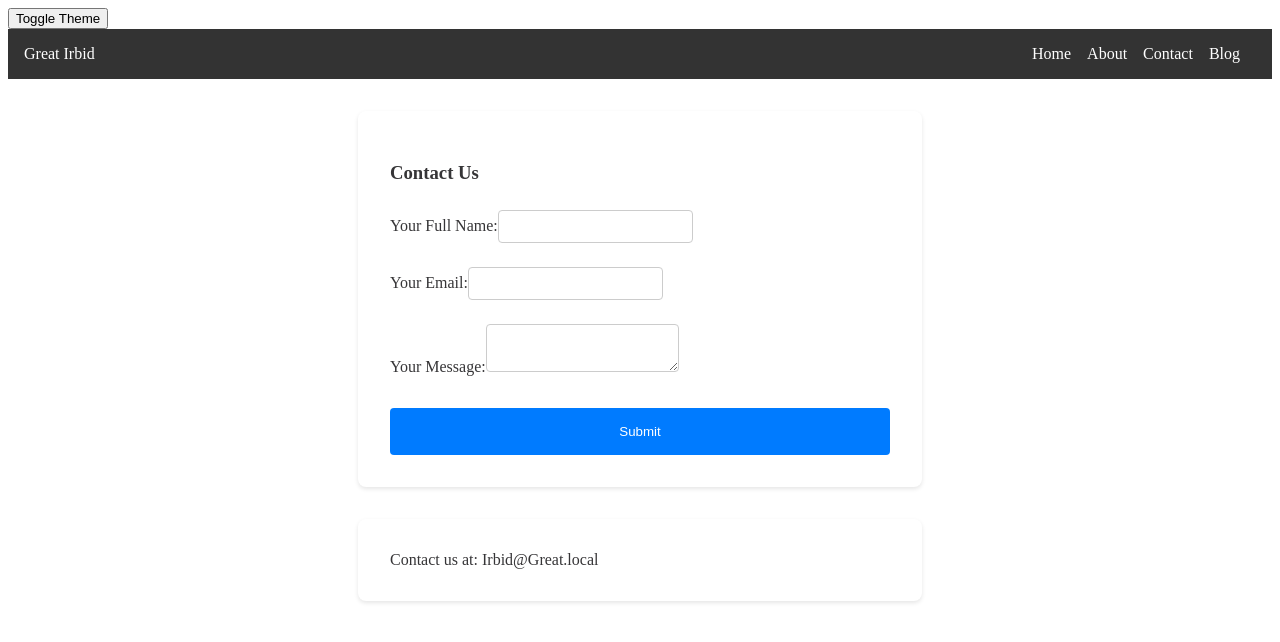
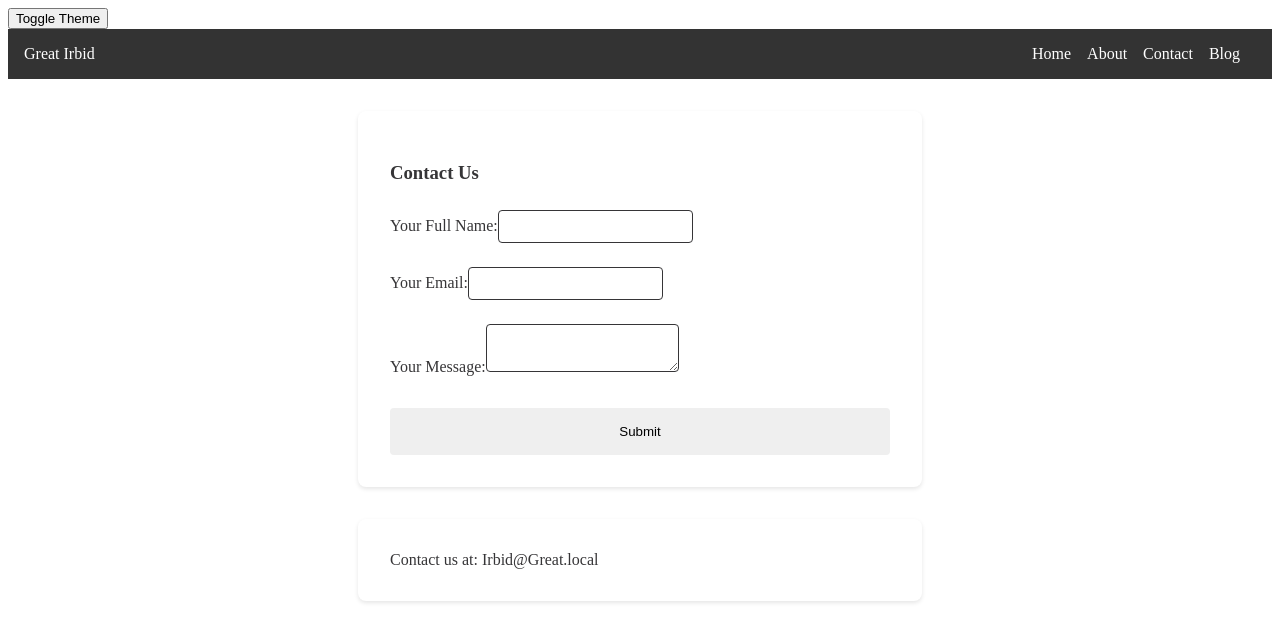
Before and after one commit to AmJaradat01/React-Web-App-Test, a React (Create React App) app: page /contact in a window 1280 px wide. Shown: the top 642 px of the page. Built offline with nearby package versions, Linux system fonts and the light colour scheme.

Commit message:
add a style controller for the contact page

```diff
--- a/src/pages/ContactPage.js
+++ b/src/pages/ContactPage.js
@@ -27,28 +27,32 @@ const StyledLabel = styled.label`
 const StyledInput = styled.input`
   padding: 0.5rem;
   margin-top: 0.5rem;
-  border: 1px solid #ccc;
+  border: 1px solid ${(props) => props.theme.inputBorder};
+  background-color: ${(props) => props.theme.inputBackground};
+  color: ${(props) => props.theme.text};
   border-radius: 4px;
 `;
 
 const StyledTextArea = styled.textarea`
   padding: 0.5rem;
   margin-top: 0.5rem;
-  border: 1px solid #ccc;
+  border: 1px solid ${(props) => props.theme.inputBorder};
+  background-color: ${(props) => props.theme.inputBackground};
+  color: ${(props) => props.theme.text};
   border-radius: 4px;
 `;
 
 const StyledButton = styled.button`
   padding: 1rem;
   margin-top: 1rem;
-  color: white;
-  background-color: #007bff;
+  color: ${(props) => props.theme.buttonText};
+  background-color: ${(props) => props.theme.buttonBackground};
   border: none;
   border-radius: 4px;
   cursor: pointer;
 
   &:hover {
-    background-color: #0056b3;
+    background-color: ${(props) => props.theme.buttonHover};
   }
 `;
 
```
